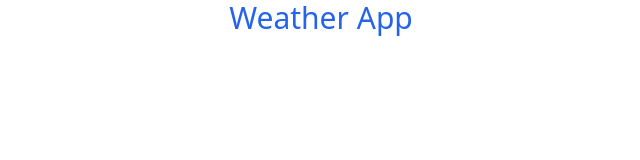
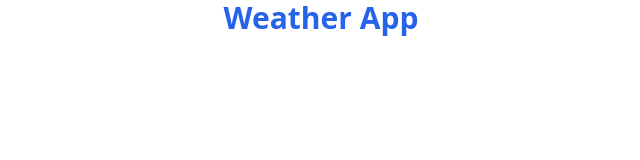
Before and after one commit to slimawill/Weather-App, a React (Create React App) app in the folder weather-app/: page / in a window 1280 px wide. Shown: the top 160 px of the page, without its empty margins (319-959 px from the left). Built offline with nearby package versions, Linux system fonts and the light colour scheme.

Commit message:
add usestate() and useEffect()

```diff
--- a/weather-app/src/App.js
+++ b/weather-app/src/App.js
@@ -1,9 +1,14 @@
 import './App.css';
+import { useState, useEffect } from "react";
 
 function App() {
+
+  const [city, setCity] = useState("New York");
+  const [weather, setWeather] = useState();
+
   return (
     <div className="App">
-      <h1 class="text-blue-600 text-3xl">Weather App</h1>
+      <h1 class="text-blue-600 font-bold text-3xl">Weather App</h1>
     </div>
   );
 }
```
